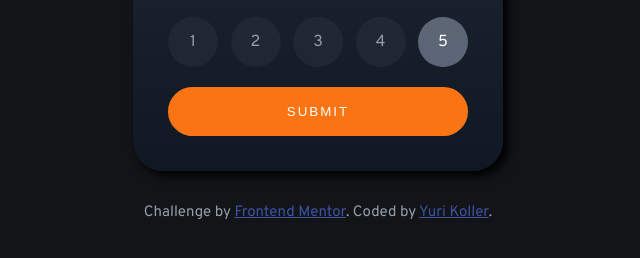
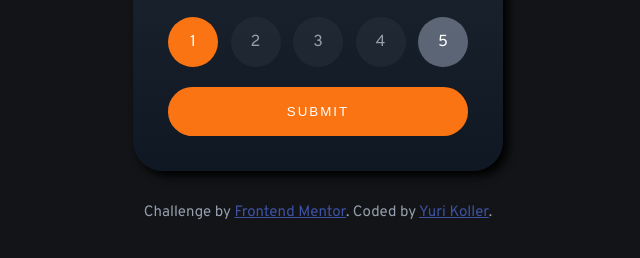
Before and after one commit to rnsnceman/Interactive-Rating-Component, a plain HTML site: page index.html in a window 1280 px wide. In both pictures the pointer is over the label 515 px from the left and 437 px from the top of the page. Shown: the part 396-654 px from the top of the page, without its empty margins (322-962 px from the left). Drawn offline with Linux system fonts and the light colour scheme.

Commit message:
style.css

```diff
--- a/style.css
+++ b/style.css
@@ -91,9 +91,10 @@ label {
     background-color: hsla(216, 12%, 54%, 0.088);
 }
 
-label:active {
+label:hover {
     background-color: hsl(25, 97%, 53%);
     color: white;
+    transition: 0.5s;
 }
 
 input:checked + label {
```
